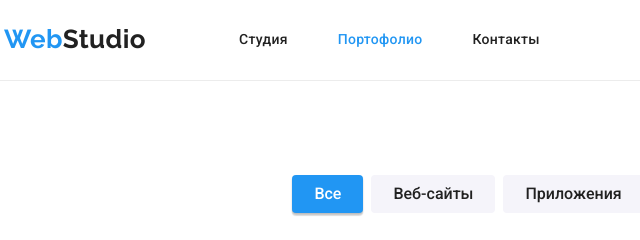
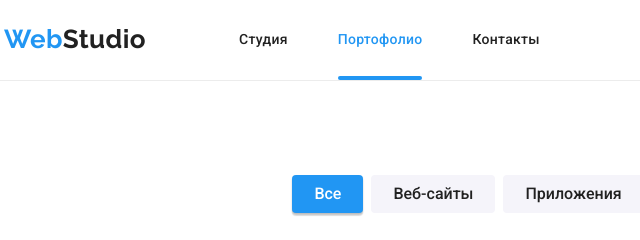
Before and after one commit to SlavaVG/goit-markup-hw-05, a plain HTML site: page portofolio.html in a window 1280 px wide. Shown: the top 240 px of the page, 51-691 px from the left. Drawn offline with nearby package versions, Linux system fonts and the light colour scheme.

Commit message:
Underline

```diff
--- a/css/styles.css
+++ b/css/styles.css
@@ -142,12 +142,32 @@ body {
   line-height: 1.14;
   letter-spacing: 0.02em;
   color: var(--secondary-title-color);
+  position: relative;
 }
 .header-link:hover,
 .header-link:focus,
 .current{
   color: var(--accent-color);
 }
+
+.current::after{
+ content: "";
+ position: absolute;
+ width: 100%;
+ height: 4px;
+ border-radius: 2px;
+ background-color: var(--accent-color);
+ display: block;
+ bottom: 0px;
+
+}
+
+
+
+
+
+
+
 .header-item:not(:last-child){
   margin-right: 50px;
 }
--- a/portofolio.html
+++ b/portofolio.html
@@ -19,7 +19,7 @@
       referrerpolicy="no-referrer"
     />
     <link rel="stylesheet" href="./css/styles.css" />
-    <title>Home work 4</title>
+    <title>Home work 5</title>
   </head>
   <body>
     <!-- НАВИГАЦИЯ -->
```
Also changed, not shown: index.html (+1 -1 lines).
